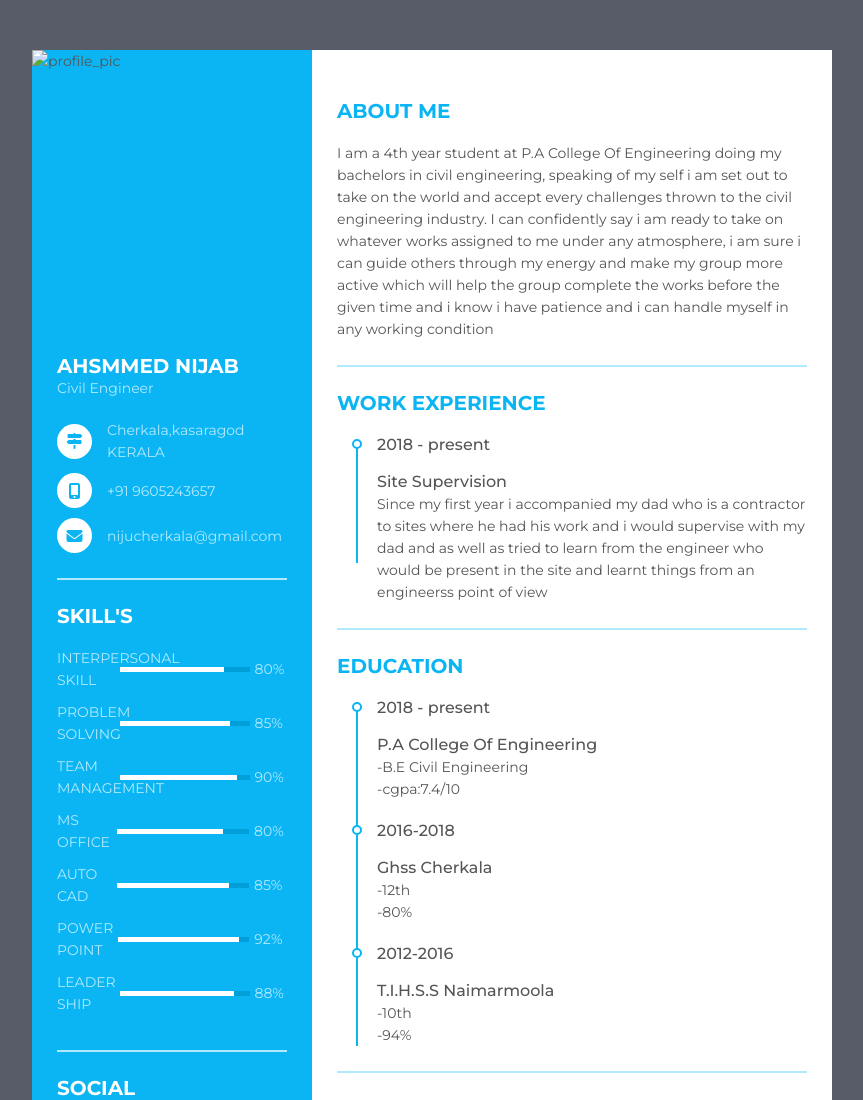
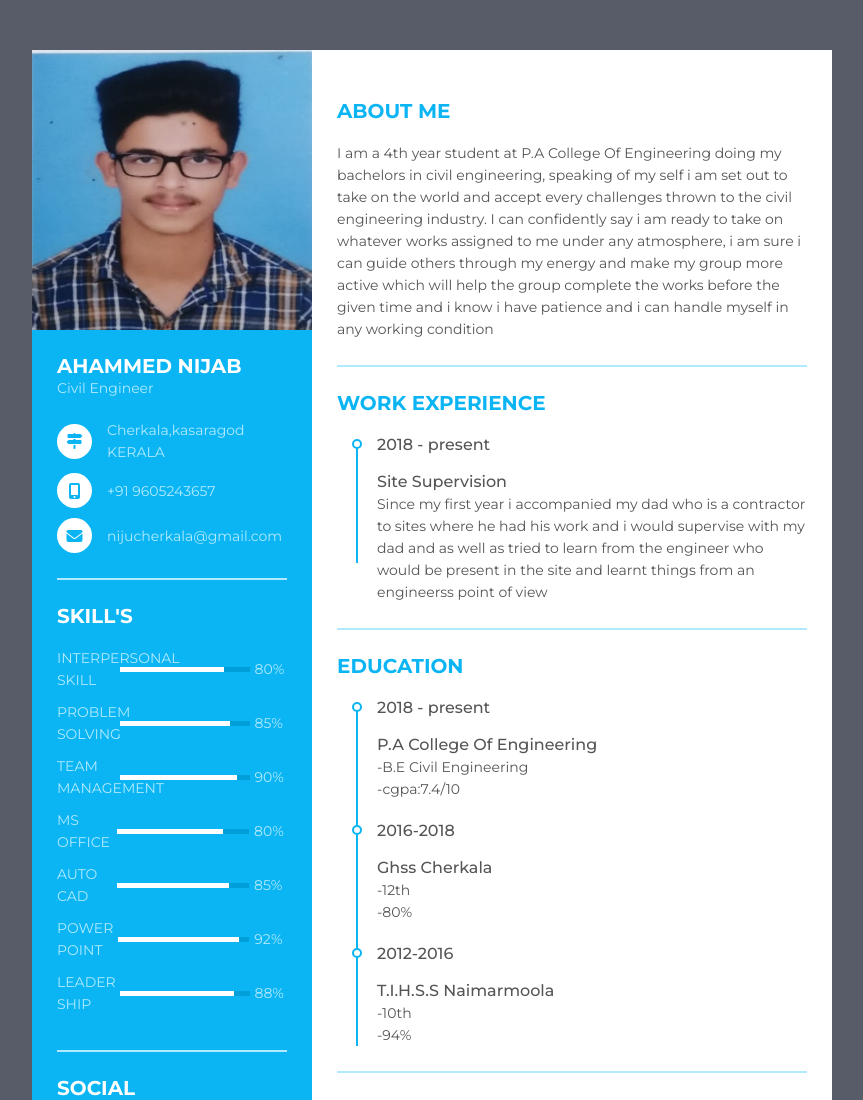
Before and after one commit to accioburger/nijab, a plain HTML site: page index.html in a window 1280 px wide. Shown: the top 1100 px of the page, without its empty margins (208-1071 px from the left). Drawn offline with Linux system fonts and the light colour scheme.

Commit message:
Add files via upload

```diff
--- a/index.html
+++ b/index.html
@@ -11,12 +11,12 @@
 <div class="resume">
    <div class="resume_left">
      <div class="resume_profile">
-       <img src="images/WhatsApp Image 2021-08-17 at 3.52.33 PM.jpeg" alt="profile_pic">
+       <img src="images/WhatsApp Image 2021-08-17 at 3.52.33 PM.jpeg" alt="">
      </div>
      <div class="resume_content">
        <div class="resume_item resume_info">
          <div class="title">
-           <p class="bold">Ahsmmed Nijab</p>
+           <p class="bold">Ahammed Nijab</p>
            <p class="regular">Civil Engineer</p>
          </div>
          <ul>
```
Also changed, not shown: images/WhatsApp Image 2021-08-17 at 3.52.33 PM.jpeg (added).
